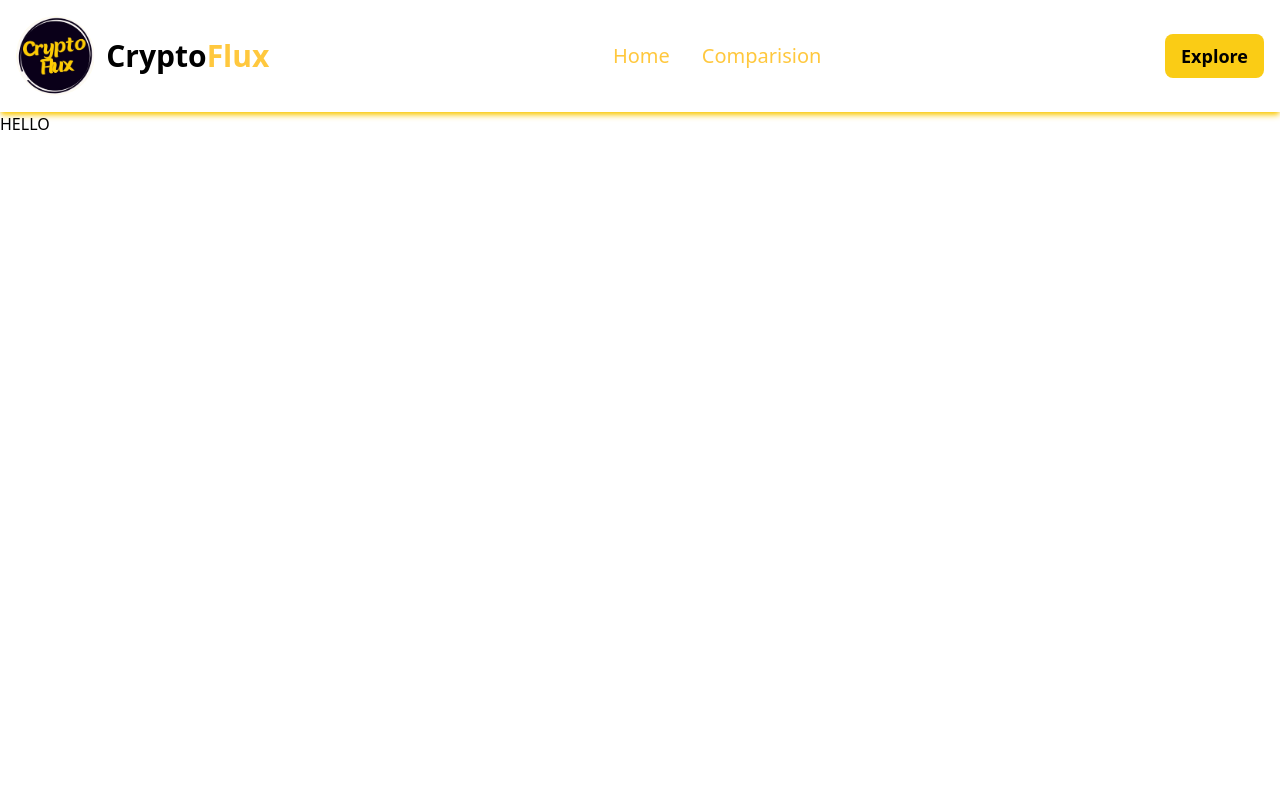
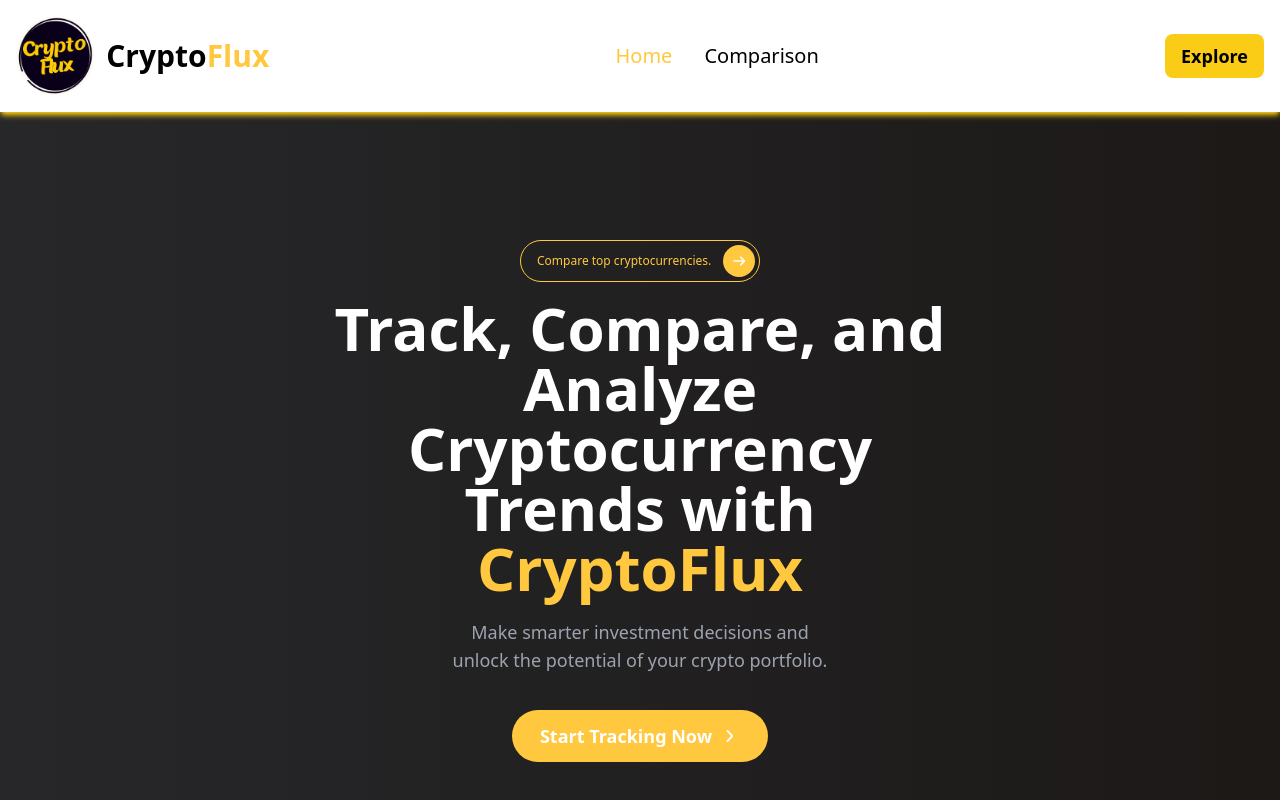
Before and after one commit to ayush844/crypto_flux, a React (Vite) app: page / in a window 1280 px wide. Built offline with nearby package versions, Linux system fonts and the light colour scheme.

Commit message:
completed home page and used navlink in header and footer
Signed-off-by: ayush844 <ayush.xyz1625@gmail.com>

```diff
--- a/src/App.jsx
+++ b/src/App.jsx
@@ -10,7 +10,7 @@ function App() {
   const [count, setCount] = useState(0)
 
   return (
-    <div className='scrollbar scrollbar-thumb-customYellow scrollbar-track-custom h-[100vh] overflow-y-scroll'>
+    <div className='scrollbar scrollbar-thumb-customYellow scrollbar-track-custom h-[100vh] overflow-y-scroll bg-gradient-to-r from-zinc-800 to-stone-900'>
       <Header />
         <Routes>
           <Route path='/' element={<Home />} />
--- a/src/components/Footer.jsx
+++ b/src/components/Footer.jsx
@@ -1,39 +1,39 @@
-import { Link } from "react-router-dom";
+import { Link, NavLink } from "react-router-dom";
 import Logo from '../assets/logo.png';
 
 export function Footer() {
   return (
-    <footer className="w-full bg-white p-8">
-      <div className="flex flex-row flex-wrap items-center justify-center gap-y-6 gap-x-12 bg-white text-center md:justify-between">
+    <footer className="w-full bg-stone-900 p-8">
+      <div className="flex flex-row flex-wrap items-center justify-center gap-y-6 gap-x-12 bg-stone-900 text-center md:justify-between">
         <img src={Logo} alt="crypto flux logo" className=" w-16" />
         <nav aria-label="Footer">
           <ul className="flex flex-wrap items-center gap-y-2 gap-x-8">
             <li>
-              <Link
+              <NavLink
                 to='/'
-                className=" font-semibold transition-colors hover:text-yellow-500 focus:text-yellow-500"
-                aria-label="About Us"
+                className={({isActive}) => `font-semibold transition-colors text-black dark:text-white hover:text-yellow-500  ${isActive ? "dark:text-customYellow text-customYellow" : ""}`}
+                aria-label="home"
               >
                 Home
-              </Link>
+              </NavLink>
             </li>
             <li>
-              <Link
+              <NavLink
                 to='/comparison'
-                className="font-semibold transition-colors hover:text-yellow-500 focus:text-yellow-500"
-                aria-label="License"
+                className={({isActive}) => `font-semibold transition-colors text-black dark:text-white hover:text-yellow-500  ${isActive ? "dark:text-customYellow text-customYellow" : ""}`}
+                aria-label="comparison"
               >
                 Comparison
-              </Link>
+              </NavLink>
             </li>
             <li>
-              <Link
+              <NavLink
                 to='/explore'
-                className="font-semibold transition-colors hover:text-yellow-500 focus:text-yellow-500"
-                aria-label="Contribute"
+                className={({isActive}) => `font-semibold transition-colors text-black dark:text-white hover:text-yellow-500  ${isActive ? "dark:text-customYellow text-customYellow" : ""}`}
+                aria-label="Explore"
               >
                 Explore
-              </Link>
+              </NavLink>
             </li>
           </ul>
         </nav>
@@ -41,7 +41,7 @@ export function Footer() {
       <hr className="my-8 border-blue-gray-50" />
       <Link
         to='/'
-        className="text-center font-normal"
+        className="text-center font-normal text-white"
         aria-label="Crypto Flux Homepage"
       >
         &copy; 2024 Crypto Flux
--- a/src/components/Header.jsx
+++ b/src/components/Header.jsx
@@ -1,5 +1,6 @@
+import { Link, NavLink } from 'react-router-dom';
+import logo from '../assets/logo.png';
 import { useState } from 'react';
-import logo from '../assets/logo.png'
 
 const Header = () => {
     const [isMenuOpen, setIsMenuOpen] = useState(false);
@@ -13,10 +14,16 @@ const Header = () => {
             <div className="max-w-screen-xl flex flex-wrap items-center justify-between mx-auto p-4">
                 <a href="/" className="flex items-center space-x-3 rtl:space-x-reverse">
                     <img src={logo} className=" h-8 md:h-20" alt="cryptoflux Logo" />
-                    <span className="self-center text-xl md:text-3xl font-semibold whitespace-nowrap text-black dark:text-white">Crypto<span className=' text-customYellow'>Flux</span></span>
+                    <span className="self-center text-xl md:text-3xl font-semibold whitespace-nowrap text-black dark:text-white">
+                        Crypto<span className=' text-customYellow'>Flux</span>
+                    </span>
                 </a>
                 <div className="flex md:order-2 space-x-3 md:space-x-0 rtl:space-x-reverse">
-                    <button type="button" className="text-black  bg-yellow-400 hover:bg-yellow-500  focus:outline-none font-semibold md:text-lg rounded-lg text-sm px-2 py-1 md:px-4 md:py-2 text-center dark:bg-customYellow dark:hover:bg-yellow-400 ">Explore</button>
+                    <Link to='/explore'>
+                        <button type="button" className="text-black bg-yellow-400 hover:bg-yellow-500 focus:outline-none font-semibold md:text-lg rounded-lg text-sm px-2 py-1 md:px-4 md:py-2 text-center dark:bg-customYellow dark:hover:bg-yellow-400">
+                            Explore
+                        </button>
+                    </Link>
                     <button
                         type="button"
                         className="inline-flex items-center p-2 w-10 h-10 justify-center text-sm text-gray-500 rounded-lg md:hidden hover:bg-gray-100 dark:text-gray-400 dark:hover:bg-gray-700 dark:focus:ring-gray-600"
@@ -33,12 +40,31 @@ const Header = () => {
                 <div className={`items-center justify-between ${isMenuOpen ? 'block' : 'hidden'} w-full md:flex md:w-auto md:order-1`} id="navbar-cta">
                     <ul className="flex flex-col font-medium p-4 md:p-0 mt-4 border border-gray-100 rounded-lg bg-gray-50 md:space-x-8 rtl:space-x-reverse md:flex-row md:mt-0 md:border-0 md:bg-white dark:bg-stone-900 md:dark:bg-stone-900 dark:border-gray-700">
                         <li>
-                            <a href="#" className="block text-lg md:text-xl py-2 px-3 md:p-0  text-customYellow rounded md:bg-transparent md:text-customYellow md:dark:text-customYellow" aria-current="page">Home</a>
+                            <NavLink
+                                to="/"
+                                className={({ isActive }) =>
+                                    `block text-lg md:text-xl py-2 px-3 md:p-0 rounded md:bg-transparent text-black dark:text-white md:hover:text-customYellow ${
+                                      isActive ? "dark:text-customYellow text-customYellow" : ""
+                                    }`
+                                }
+                                aria-current="page"
+                            >
+                                Home
+                            </NavLink>
                         </li>
                         <li>
-                          <a href="#" className="block text-lg md:text-xl py-2 px-3 md:p-0  text-customYellow rounded md:bg-transparent md:text-customYellow md:dark:text-customYellow" aria-current="page">Comparision</a>
+                            <NavLink
+                                to="/comparison"
+                                className={({ isActive }) =>
+                                    `block text-lg md:text-xl py-2 px-3 md:p-0 rounded md:bg-transparent text-black dark:text-white md:hover:text-customYellow ${
+                                      isActive ? "dark:text-customYellow text-customYellow" : ""
+                                    }`
+                                }
+                                aria-current="page"
+                            >
+                                Comparison
+                            </NavLink>
                         </li>
-
                     </ul>
                 </div>
             </div>
--- /dev/null
+++ b/src/components/HeroSection.jsx
@@ -0,0 +1,73 @@
+import coins from '../assets/coins2.png';
+
+const HeroSection = () => {
+    return (
+        <section className="pt-8 lg:pt-32 bg-center bg-cover">
+        <div className="mx-auto max-w-7xl px-4 sm:px-6 lg:px-8 relative text-center">
+          <div className="border border-customYellow p-1 w-60 mx-auto rounded-full flex items-center justify-between mb-4">
+            <span className="font-inter text-xs font-medium text-customYellow ml-3">
+                Compare top cryptocurrencies.
+            </span>
+            <a
+              href="/"
+              className="w-8 h-8 rounded-full flex justify-center items-center bg-customYellow"
+            >
+              <svg
+                width={17}
+                height={16}
+                viewBox="0 0 17 16"
+                fill="none"
+                xmlns="http://www.w3.org/2000/svg"
+              >
+                <path
+                  d="M2.83398 8.00019L12.9081 8.00019M9.75991 11.778L13.0925 8.44541C13.3023 8.23553 13.4073 8.13059 13.4073 8.00019C13.4073 7.86979 13.3023 7.76485 13.0925 7.55497L9.75991 4.22241"
+                  stroke="white"
+                  strokeWidth="1.6"
+                  strokeLinecap="round"
+                  strokeLinejoin="round"
+                />
+              </svg>
+            </a>
+          </div>
+          <h1 className="max-w-2xl mx-auto text-center font-manrope font-bold text-4xl text-white mb-5 md:text-6xl leading-[50px]">
+            Track, Compare, and Analyze Cryptocurrency Trends with
+            <span className="text-customYellow"> CryptoFlux </span>
+          </h1>
+          <p className="max-w-sm mx-auto text-center text-lg font-normal leading-7 text-gray-400 mb-9">
+            Make smarter investment decisions and unlock the potential of your crypto portfolio.
+          </p>
+          <a
+            href="/"
+            className="w-full md:w-auto mb-14 inline-flex items-center justify-center py-3 px-7 text-lg font-semibold text-center text-white rounded-full bg-customYellow shadow-xs hover:bg-yellow-500 transition-all duration-500"
+          >
+            Start Tracking Now
+            <svg
+              className="ml-2"
+              width={20}
+              height={20}
+              viewBox="0 0 20 20"
+              fill="none"
+              xmlns="http://www.w3.org/2000/svg"
+            >
+              <path
+                d="M7.5 15L11.0858 11.4142C11.7525 10.7475 12.0858 10.4142 12.0858 10C12.0858 9.58579 11.7525 9.25245 11.0858 8.58579L7.5 5"
+                stroke="white"
+                strokeWidth={2}
+                strokeLinecap="round"
+                strokeLinejoin="round"
+              />
+            </svg>
+          </a>
+          <div className="flex justify-center">
+            <img
+              src={coins}
+              alt="Dashboard image"
+              className=" rounded-3xl md:rounded-t-3xl md:rounded-b-none h-auto object-cover"
+            />
+          </div>
+        </div>
+      </section>
+     );
+}
+
+export default HeroSection;
--- a/src/pages/Home.jsx
+++ b/src/pages/Home.jsx
@@ -1,8 +1,11 @@
 import React from 'react'
+import HeroSection from '../components/HeroSection'
 
 const Home = () => {
   return (
-        <div className=' h-[100vh]'>HELLO</div>
+        <div className=' h-[100vh] md:h-auto'>
+          <HeroSection />
+        </div>
   )
 }
 
```
Also changed, not shown: src/assets/coins.png (added), src/assets/coins2.png (added).
